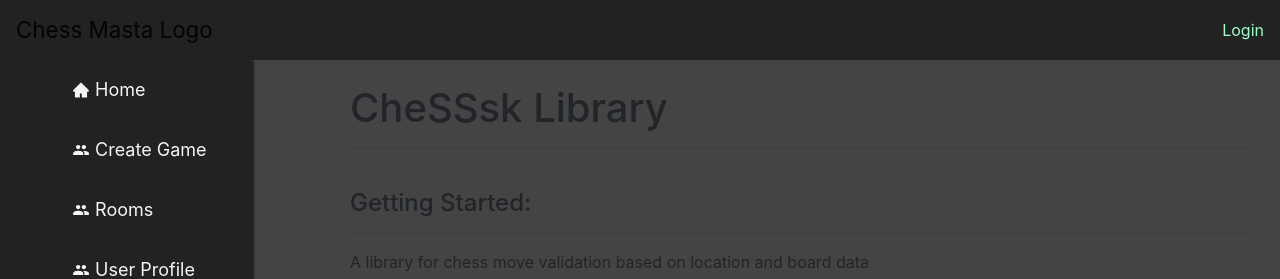
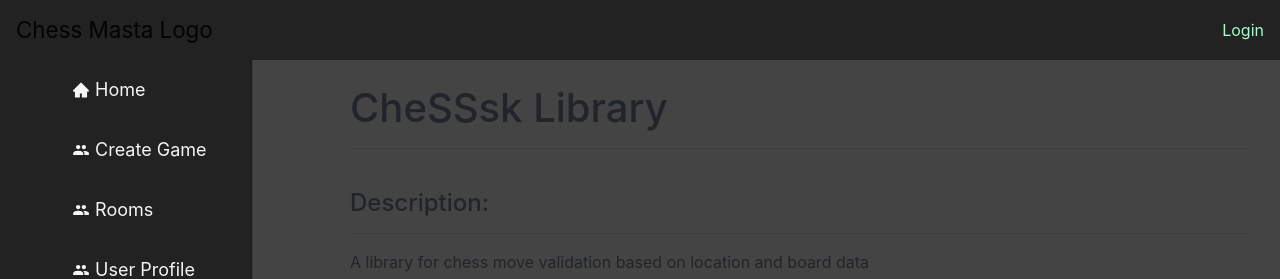
Before and after one commit to shmoesolid/Chess-Masta, a React (Create React App) app in the folder client/: page /documentation in a window 1280 px wide. Shown: the top 279 px of the page. Built offline with nearby package versions, Linux system fonts and the light colour scheme; no server answers.

Commit message:
fix bugs in sidenav

```diff
--- a/client/src/css/ComponentStyles.css
+++ b/client/src/css/ComponentStyles.css
@@ -47,7 +47,7 @@ a,
     z-index: 200;
     left: -100%;
     animation: slide-open .75s forwards;
-    box-shadow: 2px 2px 2px 2px #222222;
+    box-shadow: 1px 1px 1px 1px #1f1d1d;
     float: top;
 }
 
--- a/client/src/pages/Documentation.jsx
+++ b/client/src/pages/Documentation.jsx
@@ -10,7 +10,7 @@ export default function Documentation() {
           <h1>CheSSsk Library</h1>
           <hr />
           <br />
-          <h4>Getting Started:</h4>
+          <h4>Description:</h4>
           <hr />
           <p>
             A library for chess move validation based on location and board data
```
